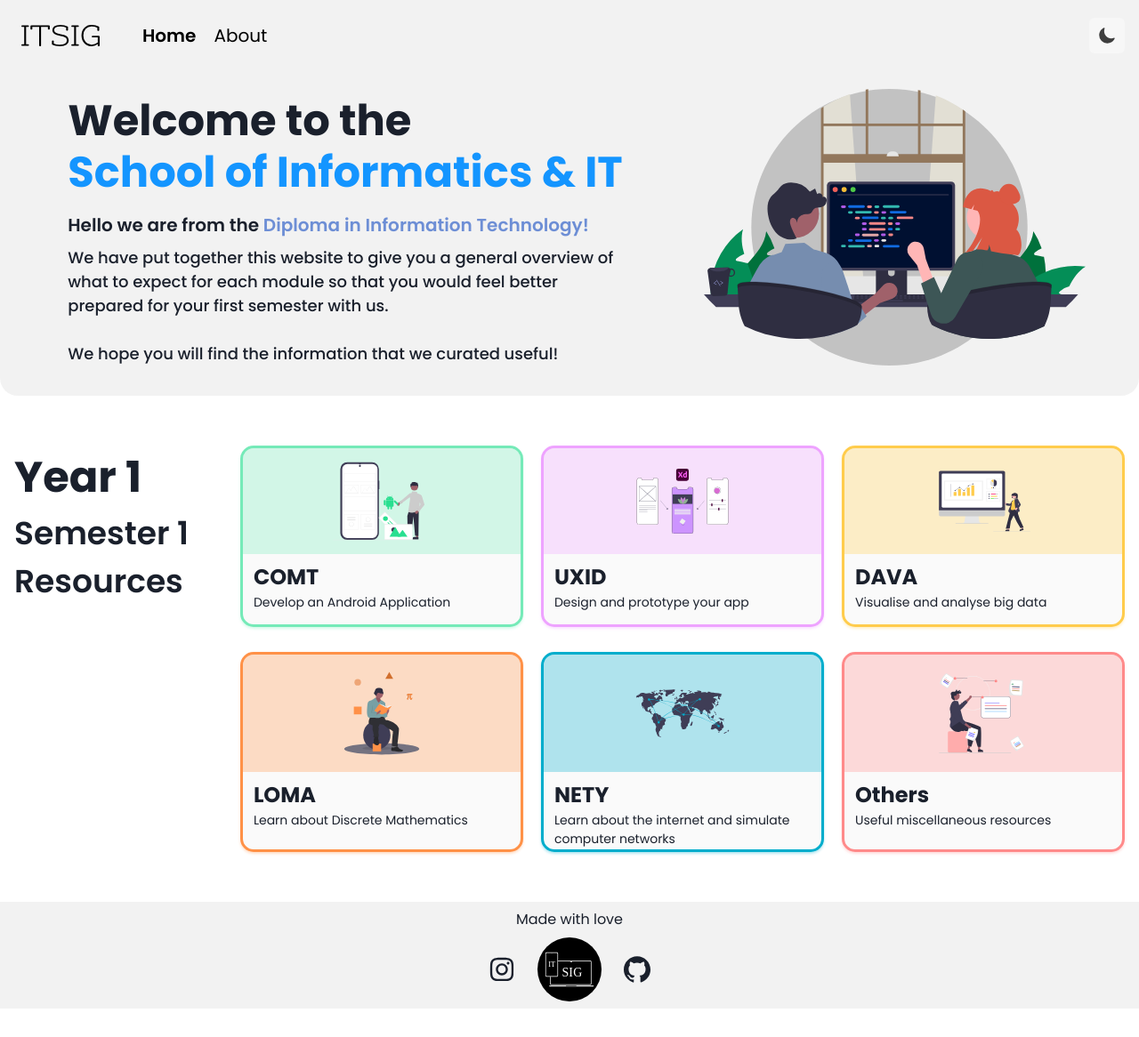
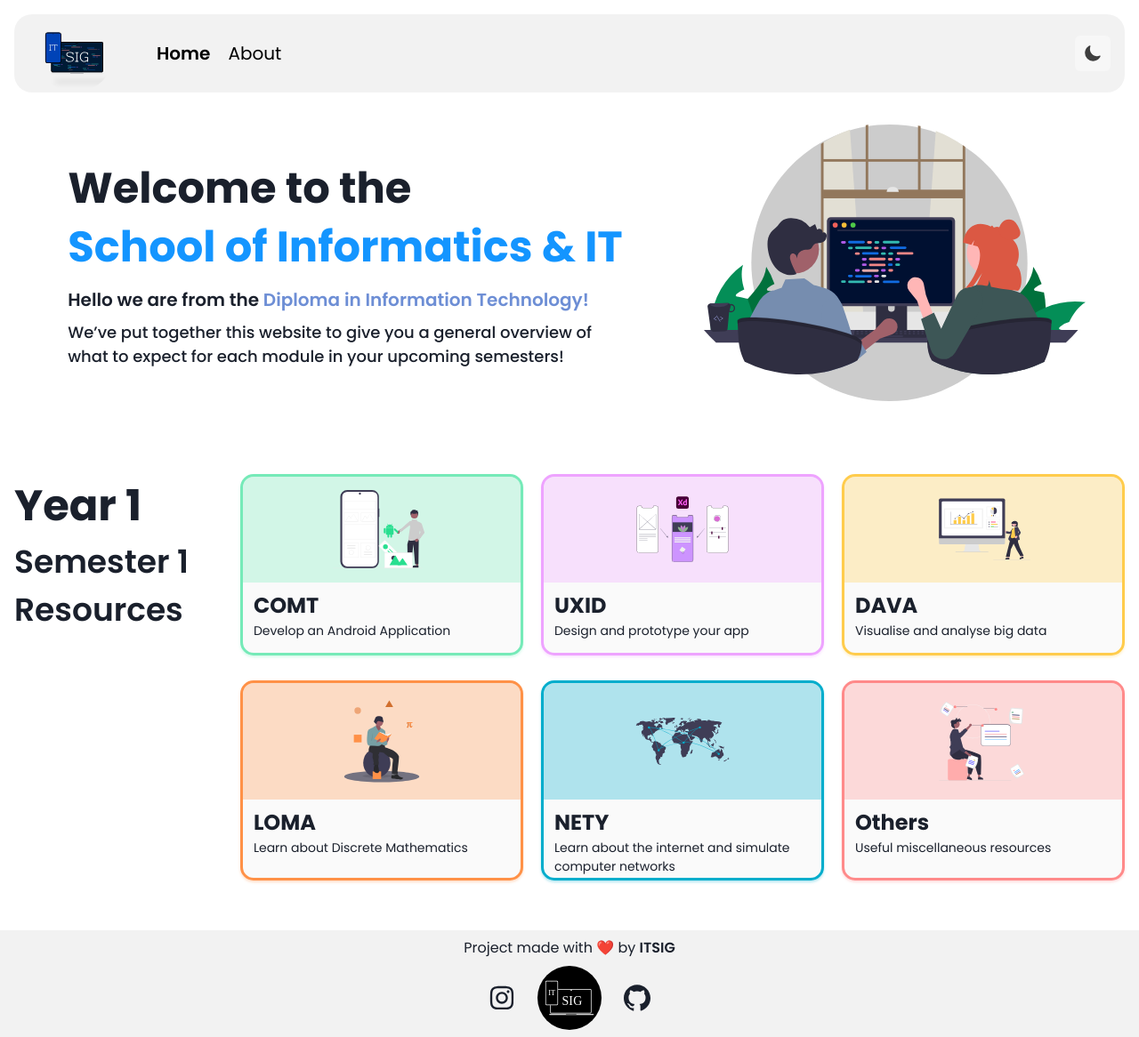
Before and after one commit to TP-ITSIG/tp-itsig.github.io, a React (Vite) app: page / in a window 1280 px wide. Shown: the whole page at 89% size. Before the commit the page ends 1134 px from the top, so only its background shows below. Built offline with nearby package versions, Linux system fonts and the light colour scheme.

Commit message:
✨ Updated Navbar, Footer and added anchor tags to link navigation

```diff
--- a/src/App.tsx
+++ b/src/App.tsx
@@ -11,7 +11,6 @@ import ReactGA from "react-ga4"
 const App = () => {
 	const location = useLocation()
 	ReactGA.initialize("G-RRCEHPXBET")
-
 
 	useEffect(() => {
 		console.info(`
@@ -33,8 +32,8 @@ Just DM "supercalifragilisticexpialidocious" to our Instagram if you're interest
 	}, [location])
 
 	return (
-		<Box minH={"100vh"} transition="all normal">
-			<Box maxW="1500px" margin="auto" mb={10}>
+		<Box transition="all normal">
+			<Box minH={"100vh"} maxW="1500px" margin="auto" mb={10}>
 				<Navbar />
 				<Routes>
 					<Route path="/" element={<Home />} />
--- a/src/Components/Footer.tsx
+++ b/src/Components/Footer.tsx
@@ -35,7 +35,13 @@ const Footer = () => {
 				<VStack justifyItems="center">
 					<HStack spacing={1}>
 						<Text fontSize={{ base: "sm", md: "md" }}>
-							Made with love
+							Project made with ❤️ by{" "}
+							<span
+								style={{
+									fontWeight: "600",
+								}}>
+								ITSIG
+							</span>
 						</Text>
 						{/* <Text
 							fontSize={{ base: "sm", md: "md" }}
@@ -48,19 +54,20 @@ const Footer = () => {
 							label="ITSIG Instagram"
 							aria-label="ITSIG Instagram"
 							placement="left">
+							<a
+								href="https://www.instagram.com/tp.itsig"
+								target="_blank">
 								<IconButton
 									isRound
 									bg="transparent"
 									aria-label="ITSIG Instagram"
 									icon={<FaInstagram />}
 									fontSize="3xl"
-								onClick={() => {
-									window.open(
-										"https://www.instagram.com/tp.itsig/",
-									)
-								}}
 								/>
+							</a>
 						</Tooltip>
+						<Tooltip label="About us" aria-label="Our about page">
+							<a href="/#/about">
 								<Image
 									src="/itsig-footer.svg"
 									w={{ base: "4em", md: "4.5em" }}
@@ -68,26 +75,25 @@ const Footer = () => {
 									_hover={{
 										cursor: "pointer",
 									}}
-							onClick={() => {
-								navigate("/about")
-							}}
 								/>
+							</a>
+						</Tooltip>
+
 						<Tooltip
 							label="ITSIG GitHub"
 							aria-label="ITSIG GitHub"
 							placement="right">
+							<a
+								href="https://www.github.com/tp-itsig/"
+								target="_blank">
 								<IconButton
 									isRound
 									bg="transparent"
 									aria-label="ITSIG GitHub"
 									icon={<SiGithub />}
 									fontSize="3xl"
-								onClick={() => {
-									window.open(
-										"https://www.github.com/tp-itsig/",
-									)
-								}}
 								/>
+							</a>
 						</Tooltip>
 					</HStack>
 				</VStack>
--- a/src/Components/Navbar.tsx
+++ b/src/Components/Navbar.tsx
@@ -81,8 +81,10 @@ const Navbar = () => {
 		<Box
 			bgColor={bgColor}
 			// transition="background-color 0.3s ease-out"
-			w="100%"
-			py={{ base: 4, lg: 5 }}
+			maxW="100%"
+			borderRadius={{ base: "16px", lg: "20px" }}
+			my={4}
+			mx={4}
 			px={{ base: 2, lg: 4 }}>
 			<HStack
 				justifyContent={{ base: "space-between", lg: "flex-start" }}
@@ -123,16 +125,13 @@ const Navbar = () => {
 					</Menu>
 				</Box>
 				<Image
-					src="/itsig.svg"
-					w={{ base: "4.5em", md: "5.5em" }}
+					src="/ITSIG_Logo_No_BG.svg"
+					w={{ base: "3.5em", md: "5.5em" }}
 					h="auto"
-					filter={
-						currentPath === "" || currentPath === "about"
-							? colorMode === "light"
-								? "none"
-								: "invert(100%)"
-							: "none"
-					}
+					_before={{
+						padding: "0px",
+						margin: "0px",
+					}}
 				/>
 				<HStack
 					display={{ base: "none", lg: "block" }}
--- a/src/Components/SubjectCard.tsx
+++ b/src/Components/SubjectCard.tsx
@@ -32,6 +32,11 @@ const SubjectCard = (props: SubjectCardProps) => {
 			onClick={() => {
 				navigate(`/resource/${props.title}`)
 			}}>
+			<a
+				href={`/#/resource/${props.title}`}
+				onClick={() => {
+					return false
+				}}>
 				<Center bg={props.bgColor} w="auto" minH="60%" maxH="60%">
 					<Image
 						py={1}
@@ -61,6 +66,7 @@ const SubjectCard = (props: SubjectCardProps) => {
 						{props.description}
 					</Text>
 				</Box>
+			</a>
 		</Box>
 	)
 }
--- a/src/Pages/About.tsx
+++ b/src/Pages/About.tsx
@@ -24,11 +24,6 @@ const About = () => {
 				display="flex"
 				justifyContent="center"
 				alignItems="center"
-				bgColor={
-					colorMode === "light"
-						? "hsl(0, 0%, 0%, 0.05)"
-						: "hsl(0, 0%, 100%, 0.05)"
-				}
 				borderBottomRadius="20px"
 				p={5}
 				_before={{
--- a/src/Pages/Home.tsx
+++ b/src/Pages/Home.tsx
@@ -22,16 +22,13 @@ const Home = () => {
 	return (
 		<>
 			<Box
+				h="100%"
 				display="flex"
 				justifyContent="center"
 				alignItems="center"
-				bgColor={
-					colorMode === "light"
-						? "hsl(0, 0%, 0%, 0.05)"
-						: "hsl(0, 0%, 100%, 0.05)"
-				}
 				borderBottomRadius="20px"
 				p={5}
+				position="relative"
 				_before={{
 					content: `''`,
 					bgImage: { base: "/home-icon.svg", lg: "none" },
@@ -46,8 +43,7 @@ const Home = () => {
 					bottom: 0,
 					right: 0,
 					zIndex: -1,
-				}}
-				position="relative">
+				}}>
 				<Stack
 					direction={{ base: "column", lg: "row" }}
 					justify={{ lg: "space-around" }}
@@ -57,7 +53,6 @@ const Home = () => {
 					<Stack
 						direction="column"
 						textAlign={{ base: "center", lg: "left" }}>
-						<Box>
 						<Text
 							fontSize={{
 								base: "3xl",
@@ -81,7 +76,6 @@ const Home = () => {
 							color="iit_blue">
 							School of Informatics & IT
 						</Text>
-						</Box>
 						<Text
 							fontSize={{ base: "md", md: "lg", lg: "xl" }}
 							fontWeight="semibold"
@@ -96,14 +90,9 @@ const Home = () => {
 							fontSize={{ base: "sm", md: "md", lg: "lg" }}
 							fontWeight="medium"
 							maxW={{ base: "55ch" }}>
-							We have put together this website to give you a
+							We’ve put together this website to give you a
 							general overview of what to expect for each module
-							so that you would feel better prepared for your
-							first semester with us.
-							<br />
-							<br />
-							We hope you will find the information that we
-							curated useful!
+							in your upcoming semesters!
 						</Text>
 					</Stack>
 					<Image
@@ -117,7 +106,7 @@ const Home = () => {
 			<Stack
 				direction={{ base: "column", lg: "row" }}
 				p={4}
-				mt={{ base: 2, lg: 10 }}>
+				mt={{ base: 2, lg: 8 }}>
 				<Stack direction="column" spacing={0} mb={2.5}>
 					<Text
 						fontWeight="bold"
--- /dev/null
+++ b/src/Theme.ts
@@ -0,0 +1,30 @@
+import { extendTheme } from "@chakra-ui/react"
+
+export const theme = extendTheme({
+	initialColorMode: "light",
+	useSystemColorMode: false,
+	colors: {
+		iit_blue: "hsl(207, 100%, 54%)",
+		itsig_blue: "hsl(221, 55%, 63%)",
+	},
+	fonts: {
+		heading: '"Poppins", sans-serif',
+		body: '"Poppins", sans-serif',
+	},
+	components: {
+		Button: {
+			baseStyle: {
+				_focus: {
+					boxShadow: "none",
+				},
+			},
+		},
+		Text: {
+			baseStyle: {
+				_hover: {
+					cursor: "default",
+				},
+			},
+		},
+	},
+})
--- a/src/main.tsx
+++ b/src/main.tsx
@@ -5,37 +5,7 @@ import { ChakraProvider, ColorModeScript, extendTheme } from "@chakra-ui/react"
 
 import "./index.css"
 import App from "./App"
-
-const theme = extendTheme({
-	initialColorMode: "light",
-	useSystemColorMode: false,
-	colors: {
-		iit_blue: "hsl(207, 100%, 54%)",
-		itsig_blue: "hsl(221, 55%, 63%)",
-	},
-	fonts: {
-		heading: '"Poppins", sans-serif',
-		body: '"Poppins", sans-serif',
-	},
-	components: {
-		Button: {
-			baseStyle: {
-				_focus: {
-					boxShadow: "none",
-				},
-			},
-		},
-		Text: {
-			baseStyle: {
-				_hover: {
-					cursor: "default",
-				},
-			},
-		},
-	},
-})
-
-
+import { theme } from "./Theme"
 
 ReactDOM.render(
 	<React.StrictMode>
```
Also changed, not shown: src/data.json (deleted, +0 -22 lines), assets/ITSIG_Logo_No_BG.svg (added). Lines whose indentation alone changed are shown as unchanged.
